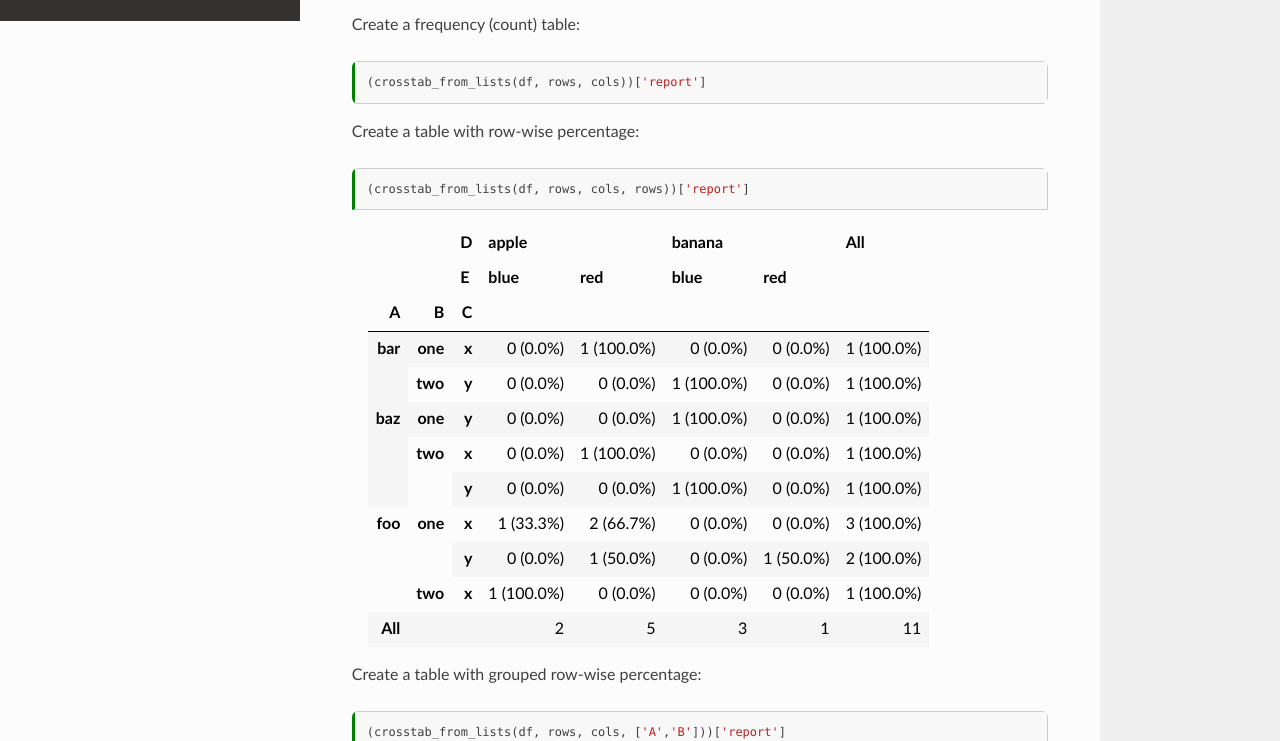
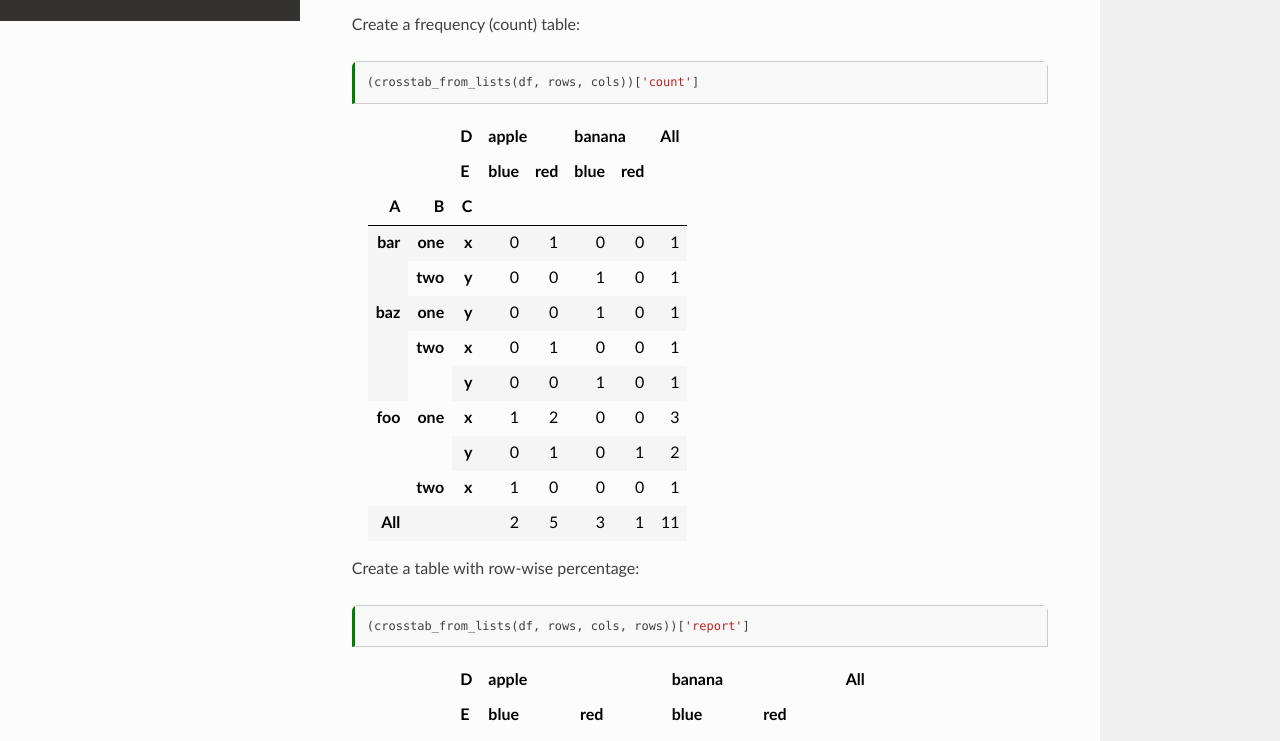
Before and after one commit to yh202109/mtbp3cd, a plain HTML site: page util_gt03summary.html in a window 1280 px wide. Shown: the part 779-1520 px from the top of the page. Drawn offline with Linux system fonts and the light colour scheme.

Commit message:
Deploying to gh-pages from @ yh202109/mtbp3cd@cd32bf433ddde6ab9d1ce6352da5dba212b175a8 🚀

```diff
--- a/_static/reports/junit/junit.xml
+++ b/_static/reports/junit/junit.xml
@@ -1 +1 @@
-<?xml version="1.0" encoding="utf-8"?><testsuites name="pytest tests"><testsuite name="pytest" errors="0" failures="0" skipped="0" tests="8" time="2.066" timestamp="2025-09-01T04:24:40.342685+00:00" hostname="pkrvmccyg1gnepe"><testcase classname="tests.test_util_lsr" name="test_list_files_list" time="0.002" /><testcase classname="tests.test_util_lsr" name="test_list_files_json" time="0.004" /><testcase classname="tests.test_util_lsr" name="test_list_files_string" time="0.001" /><testcase classname="tests.test_util_lsr" name="test_list_files_dataframe" time="0.002" /><testcase classname="tests.test_util_lsr" name="test_list_files_tree" time="0.014" /><testcase classname="tests.test_util_lsr" name="test_nonexistent_path" time="0.000" /><testcase classname="tests.test_util_lsr" name="test_empty_folder" time="0.001" /><testcase classname="tests.test_util_lsr" name="test_get_md5" time="0.001" /></testsuite></testsuites>
+<?xml version="1.0" encoding="utf-8"?><testsuites name="pytest tests"><testsuite name="pytest" errors="0" failures="0" skipped="0" tests="8" time="1.705" timestamp="2025-09-01T04:32:20.644385+00:00" hostname="pkrvmccyg1gnepe"><testcase classname="tests.test_util_lsr" name="test_list_files_list" time="0.002" /><testcase classname="tests.test_util_lsr" name="test_list_files_json" time="0.004" /><testcase classname="tests.test_util_lsr" name="test_list_files_string" time="0.001" /><testcase classname="tests.test_util_lsr" name="test_list_files_dataframe" time="0.002" /><testcase classname="tests.test_util_lsr" name="test_list_files_tree" time="0.015" /><testcase classname="tests.test_util_lsr" name="test_nonexistent_path" time="0.000" /><testcase classname="tests.test_util_lsr" name="test_empty_folder" time="0.001" /><testcase classname="tests.test_util_lsr" name="test_get_md5" time="0.001" /></testsuite></testsuites>
--- a/util_gt03summary.html
+++ b/util_gt03summary.html
@@ -98,7 +98,7 @@
 <ol class="arabic simple">
 <li><p>Count of rows of input data by output-col-columns and output-row-columns</p></li>
 <li><p>Normalized counts by perct_within_index</p></li>
-<li><p>Report with format</p></li>
+<li><p>Report with format “count (%)”</p></li>
 </ol>
 <p>To create a dataset:</p>
 <div class="cell docutils container">
@@ -123,10 +123,147 @@
 <p>Create a frequency (count) table:</p>
 <div class="cell docutils container">
 <div class="cell_input docutils container">
-<div class="highlight-ipython3 notranslate"><div class="highlight"><pre><span></span><span class="p">(</span><span class="n">crosstab_from_lists</span><span class="p">(</span><span class="n">df</span><span class="p">,</span> <span class="n">rows</span><span class="p">,</span> <span class="n">cols</span><span class="p">))[</span><span class="s1">&#39;report&#39;</span><span class="p">]</span>
+<div class="highlight-ipython3 notranslate"><div class="highlight"><pre><span></span><span class="p">(</span><span class="n">crosstab_from_lists</span><span class="p">(</span><span class="n">df</span><span class="p">,</span> <span class="n">rows</span><span class="p">,</span> <span class="n">cols</span><span class="p">))[</span><span class="s1">&#39;count&#39;</span><span class="p">]</span>
 </pre></div>
 </div>
 </div>
+<div class="cell_output docutils container">
+<div class="output text_html"><div>
+<style scoped>
+    .dataframe tbody tr th:only-of-type {
+        vertical-align: middle;
+    }
+
+    .dataframe tbody tr th {
+        vertical-align: top;
+    }
+
+    .dataframe thead tr th {
+        text-align: left;
+    }
+
+    .dataframe thead tr:last-of-type th {
+        text-align: right;
+    }
+</style>
+<table border="1" class="dataframe">
+  <thead>
+    <tr>
+      <th></th>
+      <th></th>
+      <th>D</th>
+      <th colspan="2" halign="left">apple</th>
+      <th colspan="2" halign="left">banana</th>
+      <th>All</th>
+    </tr>
+    <tr>
+      <th></th>
+      <th></th>
+      <th>E</th>
+      <th>blue</th>
+      <th>red</th>
+      <th>blue</th>
+      <th>red</th>
+      <th></th>
+    </tr>
+    <tr>
+      <th>A</th>
+      <th>B</th>
+      <th>C</th>
+      <th></th>
+      <th></th>
+      <th></th>
+      <th></th>
+      <th></th>
+    </tr>
+  </thead>
+  <tbody>
+    <tr>
+      <th rowspan="2" valign="top">bar</th>
+      <th>one</th>
+      <th>x</th>
+      <td>0</td>
+      <td>1</td>
+      <td>0</td>
+      <td>0</td>
+      <td>1</td>
+    </tr>
+    <tr>
+      <th>two</th>
+      <th>y</th>
+      <td>0</td>
+      <td>0</td>
+      <td>1</td>
+      <td>0</td>
+      <td>1</td>
+    </tr>
+    <tr>
+      <th rowspan="3" valign="top">baz</th>
+      <th>one</th>
+      <th>y</th>
+      <td>0</td>
+      <td>0</td>
+      <td>1</td>
+      <td>0</td>
+      <td>1</td>
+    </tr>
+    <tr>
+      <th rowspan="2" valign="top">two</th>
+      <th>x</th>
+      <td>0</td>
+      <td>1</td>
+      <td>0</td>
+      <td>0</td>
+      <td>1</td>
+    </tr>
+    <tr>
+      <th>y</th>
+      <td>0</td>
+      <td>0</td>
+      <td>1</td>
+      <td>0</td>
+      <td>1</td>
+    </tr>
+    <tr>
+      <th rowspan="3" valign="top">foo</th>
+      <th rowspan="2" valign="top">one</th>
+      <th>x</th>
+      <td>1</td>
+      <td>2</td>
+      <td>0</td>
+      <td>0</td>
+      <td>3</td>
+    </tr>
+    <tr>
+      <th>y</th>
+      <td>0</td>
+      <td>1</td>
+      <td>0</td>
+      <td>1</td>
+      <td>2</td>
+    </tr>
+    <tr>
+      <th>two</th>
+      <th>x</th>
+      <td>1</td>
+      <td>0</td>
+      <td>0</td>
+      <td>0</td>
+      <td>1</td>
+    </tr>
+    <tr>
+      <th>All</th>
+      <th></th>
+      <th></th>
+      <td>2</td>
+      <td>5</td>
+      <td>3</td>
+      <td>1</td>
+      <td>11</td>
+    </tr>
+  </tbody>
+</table>
+</div></div></div>
 </div>
 <p>Create a table with row-wise percentage:</p>
 <div class="cell docutils container">
```
Also changed, not shown: _static/reports/junit/report.html (+3 -3 lines), _sources/util_gt03summary.ipynb.txt.
